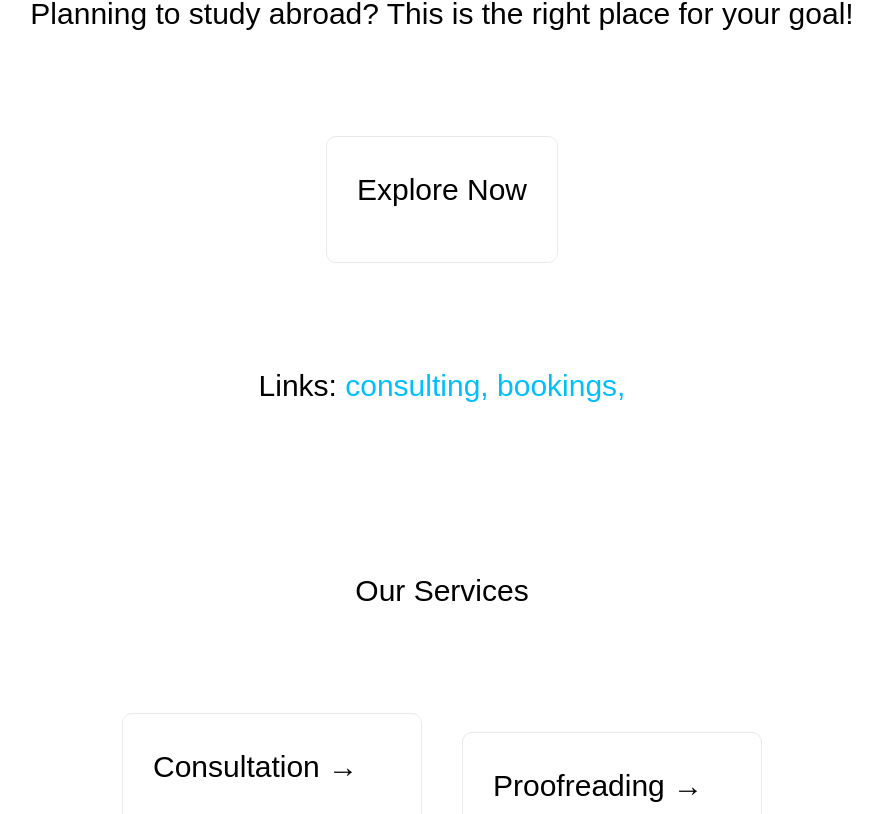
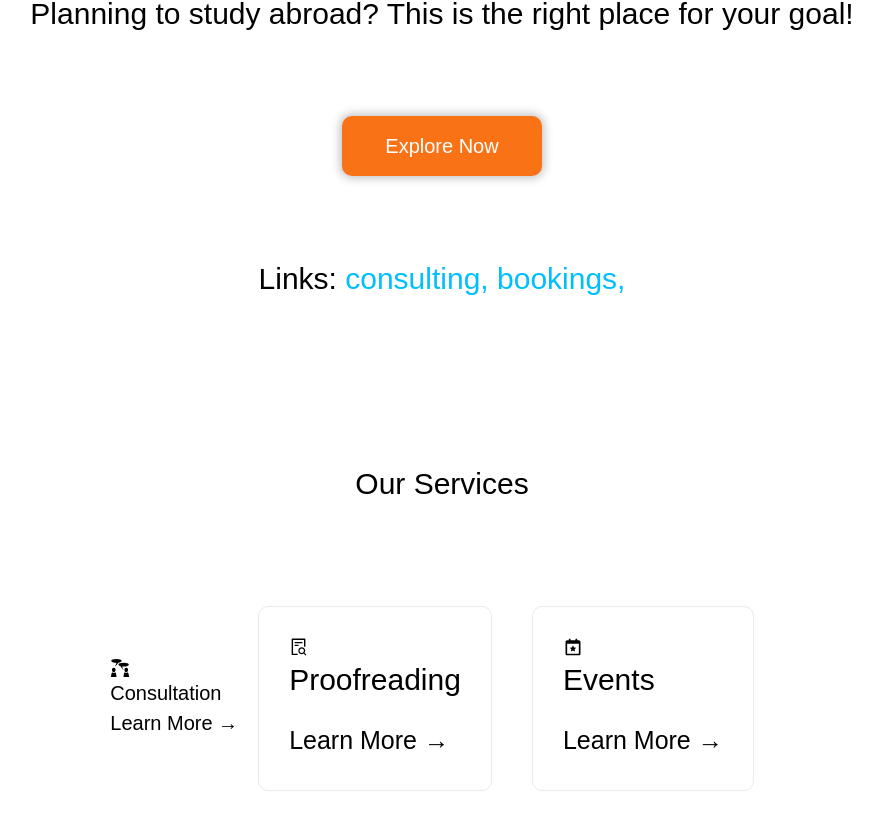
Before and after one commit to Pathway-plus/Pathway-Plus, a Next.js app: page / in a window 1280 px wide. Shown: the part 326-1140 px from the top of the page, without its empty margins (198-1080 px from the left). Built offline with nearby package versions, Linux system fonts and the light colour scheme.

Commit message:
added icons

```diff
--- a/package.json
+++ b/package.json
@@ -11,7 +11,8 @@
   "dependencies": {
     "next": "^12.3.1",
     "react": "^18.2.0",
-    "react-dom": "^18.2.0"
+    "react-dom": "^18.2.0",
+    "react-icons": "^4.4.0"
   },
   "devDependencies": {
     "@types/node": "18.8.3",
--- a/src/pages/index.tsx
+++ b/src/pages/index.tsx
@@ -1,6 +1,9 @@
 import type { NextPage } from "next";
 import Head from "next/head";
 import styles from "../styles/Home.module.css";
+import {GiDiscussion} from "react-icons/gi";
+import {AiOutlineFileSearch} from "react-icons/ai";
+import {BiCalendarStar} from "react-icons/bi";
 
 const Home: NextPage = () => {
 	return (
@@ -19,9 +22,11 @@ const Home: NextPage = () => {
 				<p className={styles.description}>Planning to study abroad? This is the right place for your goal!</p>
 				</div>
 				<div className={styles.grid}>
-					<a href="#" className={styles.card}>
-						<h2>Explore Now</h2>
-					</a>
+				<button className="w-40 py-3 rounded-lg text-white bg-orange-500 hover:bg-orange-600 shadow-[0_0px_10px_2px_rgba(0,0,0,0.25)] hover:shadow-[0_0px_10px_2px_rgba(0,0,0,0.05)] transition-all">
+				<a href="/consulting">
+				Explore Now
+				</a>
+				</button>
 				</div>
 
 
@@ -36,23 +41,29 @@ const Home: NextPage = () => {
 				Our Services
 			</p>
 
+
+
 				<div className={styles.grid}>
-					<a href="/consulting" className={styles.card}>
-						<h2>Consultation &rarr;</h2>
-						<p>Find in-depth information about Next.js features and API.</p>
+					<a href="/consulting">
+					<GiDiscussion />
+						<h2>Consultation </h2>
+						<p>Learn More &rarr;</p>
 					</a>
 
+
+
 					<a href="https://nextjs.org/learn" className={styles.card}>
-						<h2>Proofreading &rarr;</h2>
-						<p>Learn about Next.js in an interactive course with quizzes!</p>
+						<AiOutlineFileSearch />
+						<h2>Proofreading </h2>
+						<p> Learn More &rarr;</p>
 					</a>
 
 					<a
 						href="https://github.com/vercel/next.js/tree/canary/examples"
-						className={styles.card}
-					>
-						<h2>Events &rarr;</h2>
-						<p>Discover and deploy boilerplate example Next.js projects.</p>
+						className={styles.card}>
+						<BiCalendarStar />
+						<h2>Events </h2>
+						<p>Learn More &rarr;</p>
 					</a>
 				</div>
 			</main>
```
Also changed, not shown: 1 other file (tests, documents, lock files or other folders).
